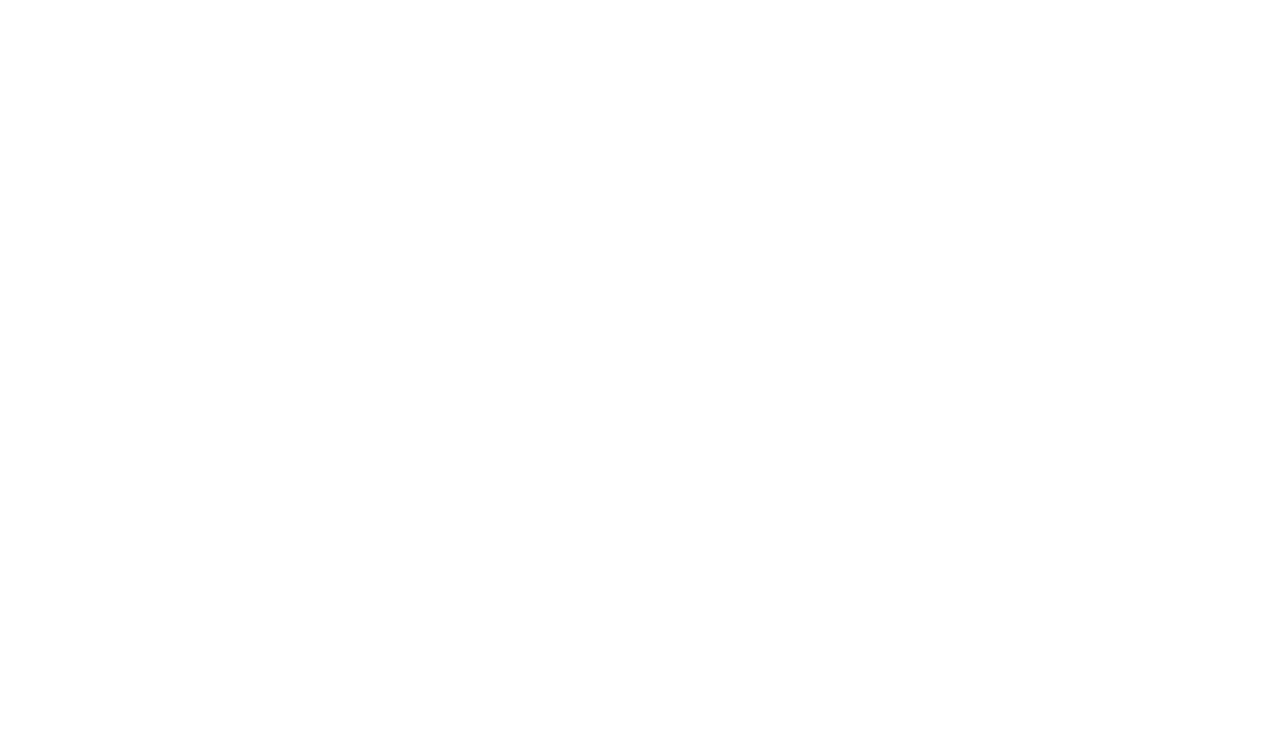
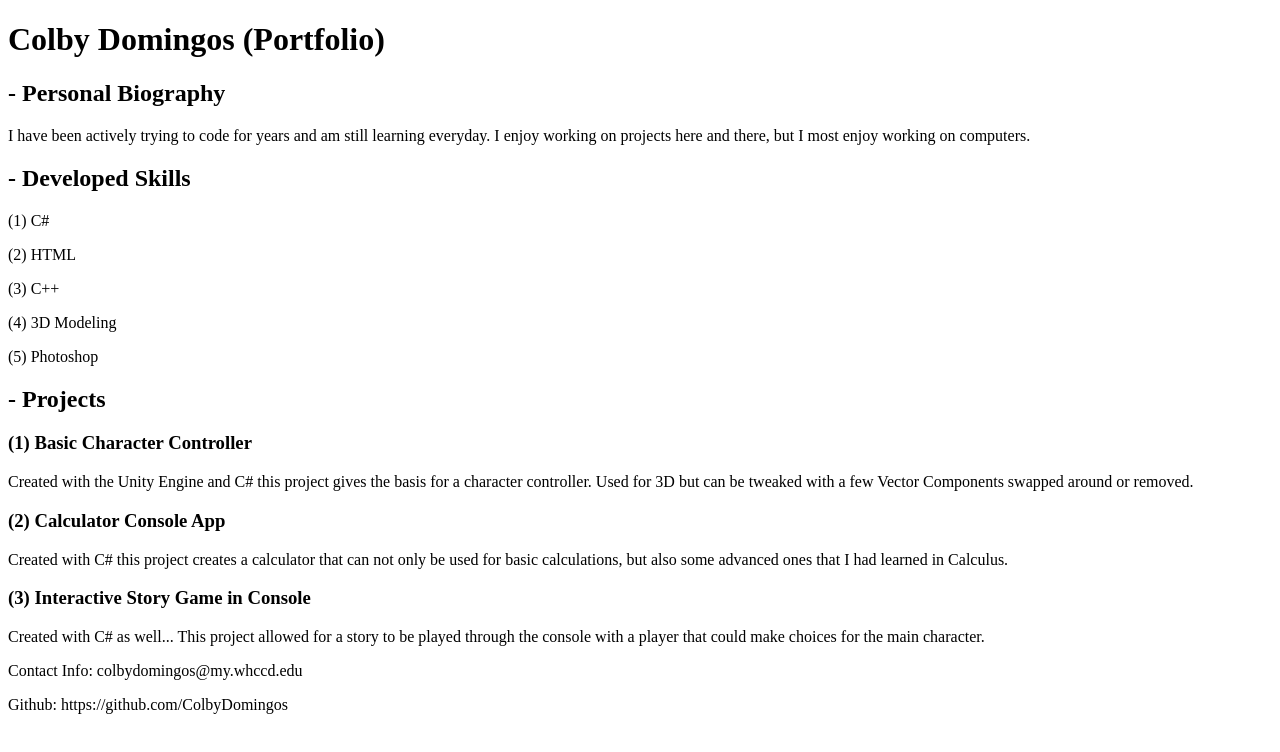
Before and after one commit to ColbyDomingos/COMP001A.Module2_PortfolioAssignment, a plain HTML site: page Project_Basis/index.html in a window 1280 px wide. Drawn offline with Linux system fonts and the light colour scheme.

Commit message:
Created the rough outline of the website

```diff
--- a/Project_Basis/index.html
+++ b/Project_Basis/index.html
@@ -2,6 +2,7 @@
 
 <html lang="en">
 
+<!-- Gives the basic information for the website. -->
 <head>
 
     <meta charset="UTF-8">
@@ -12,7 +13,34 @@
 
 </head>
 
+<!-- Contents of the website and likes to other parts of the website. -->
 <body>
+
+    <h1>Colby Domingos (Portfolio)</h1>
+
+    <h2> - Personal Biography</h2>
+    <p> I have been actively trying to code for years and am still learning everyday. I enjoy working on projects here and there, but I most enjoy working on computers.</p>
+
+    <h2> - Developed Skills</h2>
+    <p>(1) C#</p>
+    <p>(2) HTML</p>
+    <p>(3) C++</p>
+    <p>(4) 3D Modeling</p>
+    <p>(5) Photoshop</p>
+
+    <h2> - Projects</h2>
+
+    <h3>(1) Basic Character Controller</h3>
+    <p>Created with the Unity Engine and C# this project gives the basis for a character controller. Used for 3D but can be tweaked with a few Vector Components swapped around or removed.</p>
+
+    <h3>(2) Calculator Console App</h3>
+    <p>Created with C# this project creates a calculator that can not only be used for basic calculations, but also some advanced ones that I had learned in Calculus.</p>
+
+    <h3>(3) Interactive Story Game in Console</h3>
+    <p>Created with C# as well... This project allowed for a story to be played through the console with a player that could make choices for the main character.</p>
+
+    <p>Contact Info: colbydomingos@my.whccd.edu</p>
+    <p>Github: https://github.com/ColbyDomingos</p>
 
 </body>
 
```
